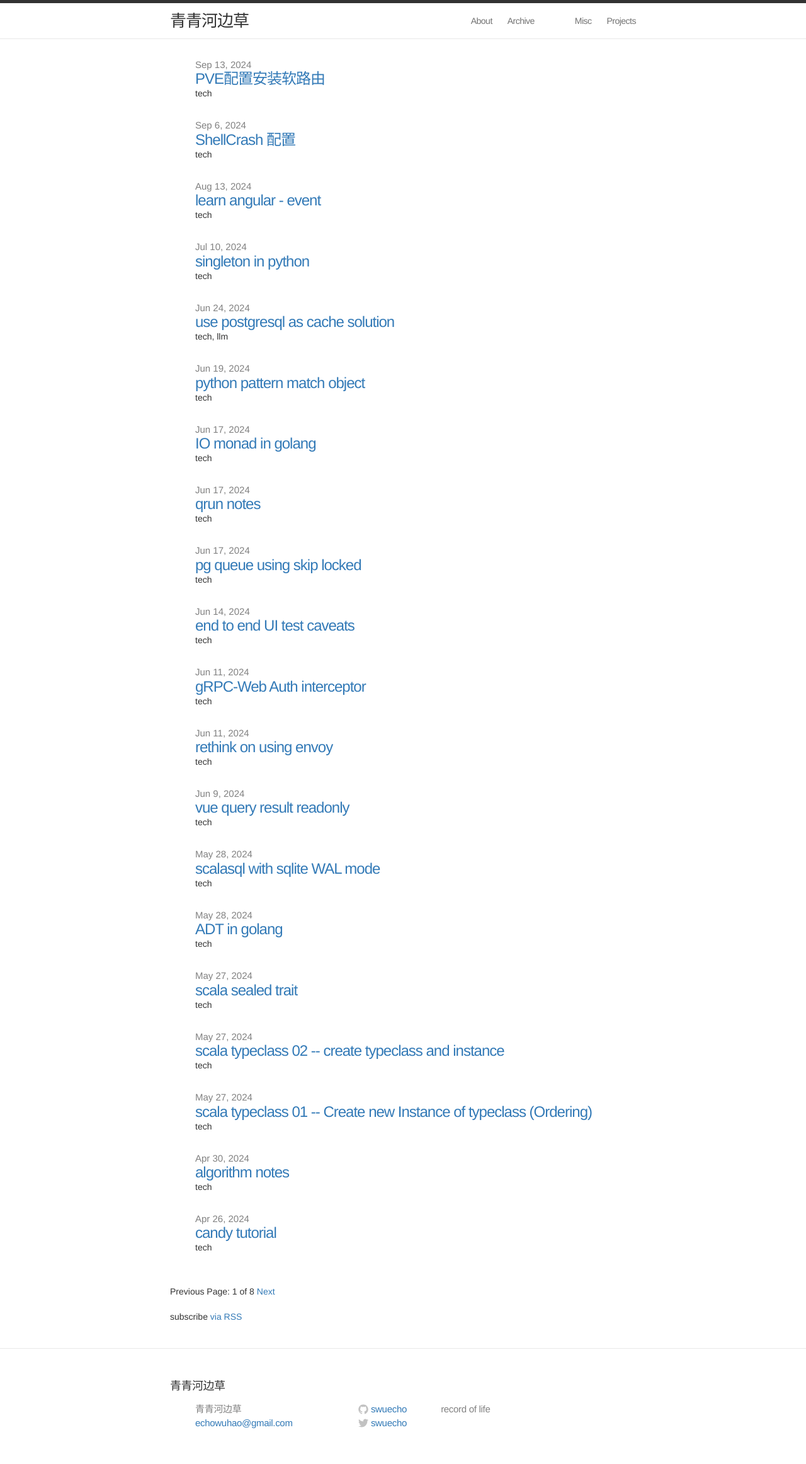
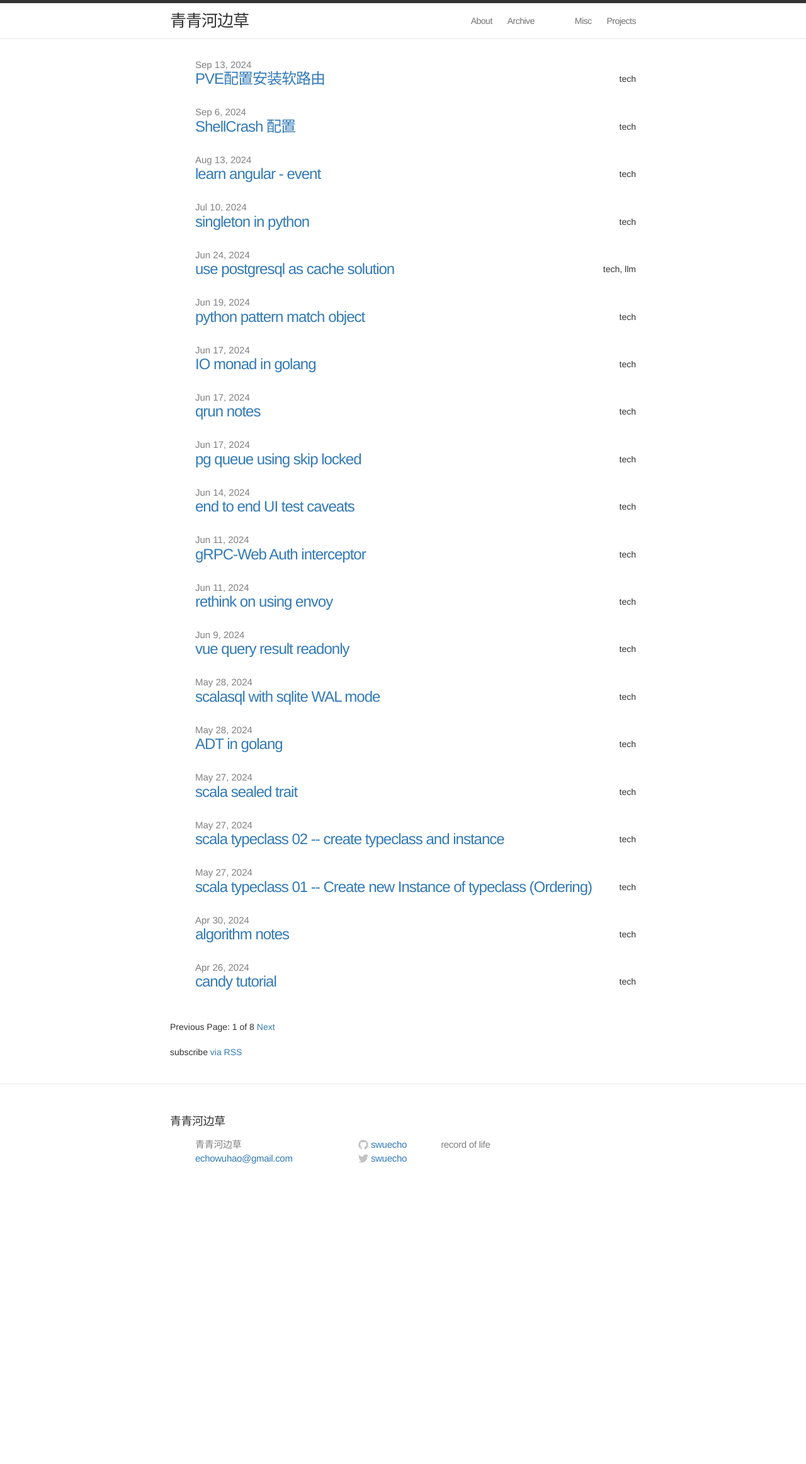
Before and after one commit to swuecho/swuecho.github.io, a Jekyll site: the page built from index.html, in a window 1280 px wide. Shown: the whole page at 63% size. Built offline with Jekyll 4.4.1, drawn with Linux system fonts in a browser that asks for light colours; the list of posts is cut into pages by our own code; after the commit the page ends 1904 px from its top, so only the background shows below that.

Commit message:
Refactor post layout to use flexbox for better alignment and spacing.

```diff
--- a/css/main.css
+++ b/css/main.css
@@ -155,6 +155,12 @@ a:visited { color: #205caa; }
   font-size: 24px;
   letter-spacing: -1px;
   line-height: 1;
+}
+
+.posts .post-info {
+  display: flex;
+  justify-content: space-between;
+  align-items: center;
 }
 
 .posts .post-date {
--- a/index.html
+++ b/index.html
@@ -8,12 +8,15 @@ layout: default
     {% for post in paginator.posts %}
         <li>
            <span class="post-date">{{ post.date | date: "%b %-d, %Y" }}</span>
+
+           <div class="post-info">
                <a class="post-link" href="{{ post.url | prepend: site.baseurl }}">{{ post.title }}</a>
                <!-- Display post categories as tags -->
                <div class="post-tags">
                    {% for category in post.categories %}
                        <span class="tag">{{ category }}</span>
                    {% endfor %}
+               </div>
            </div>
         </li>
     {% endfor %}
```
Lines whose indentation alone changed are shown as unchanged.
